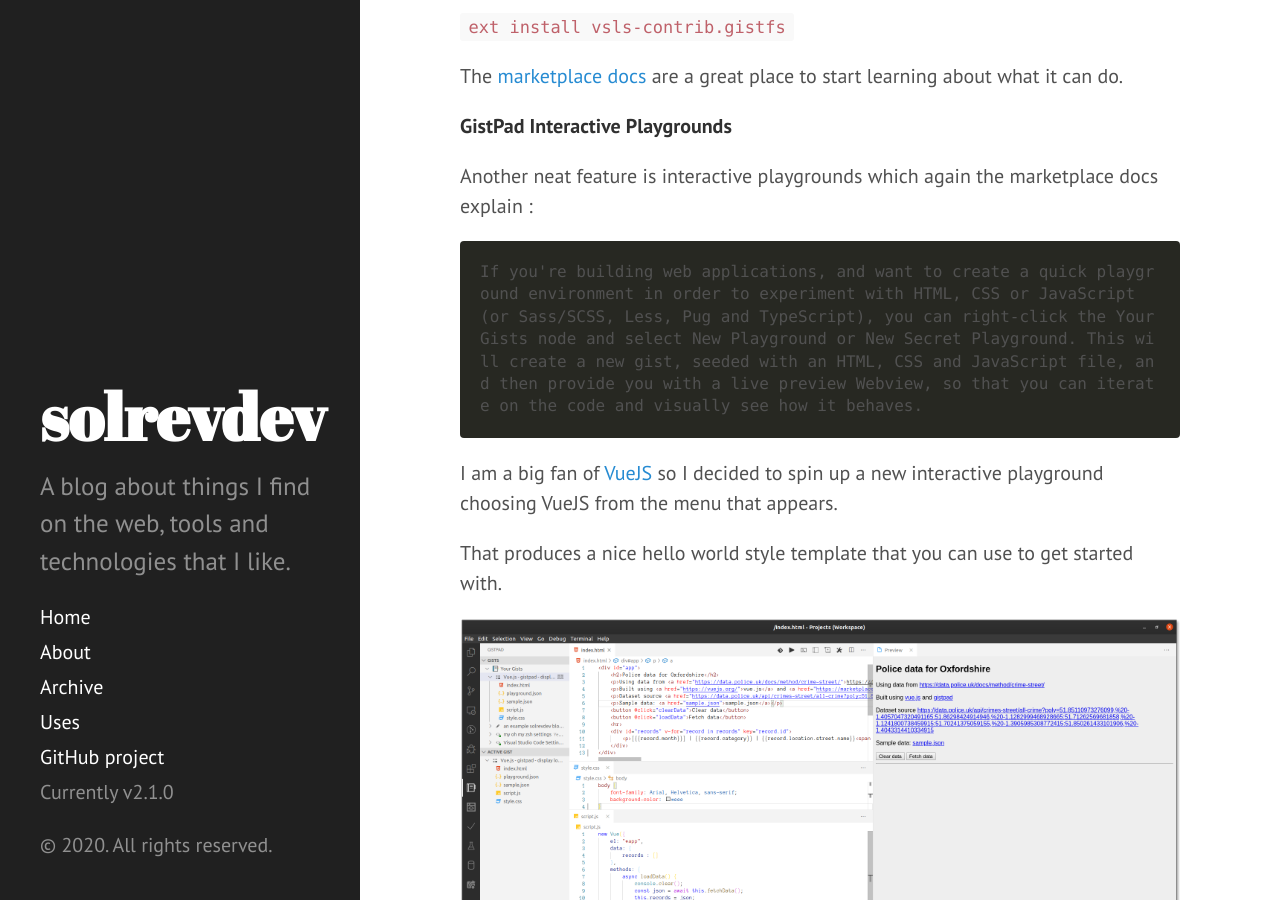
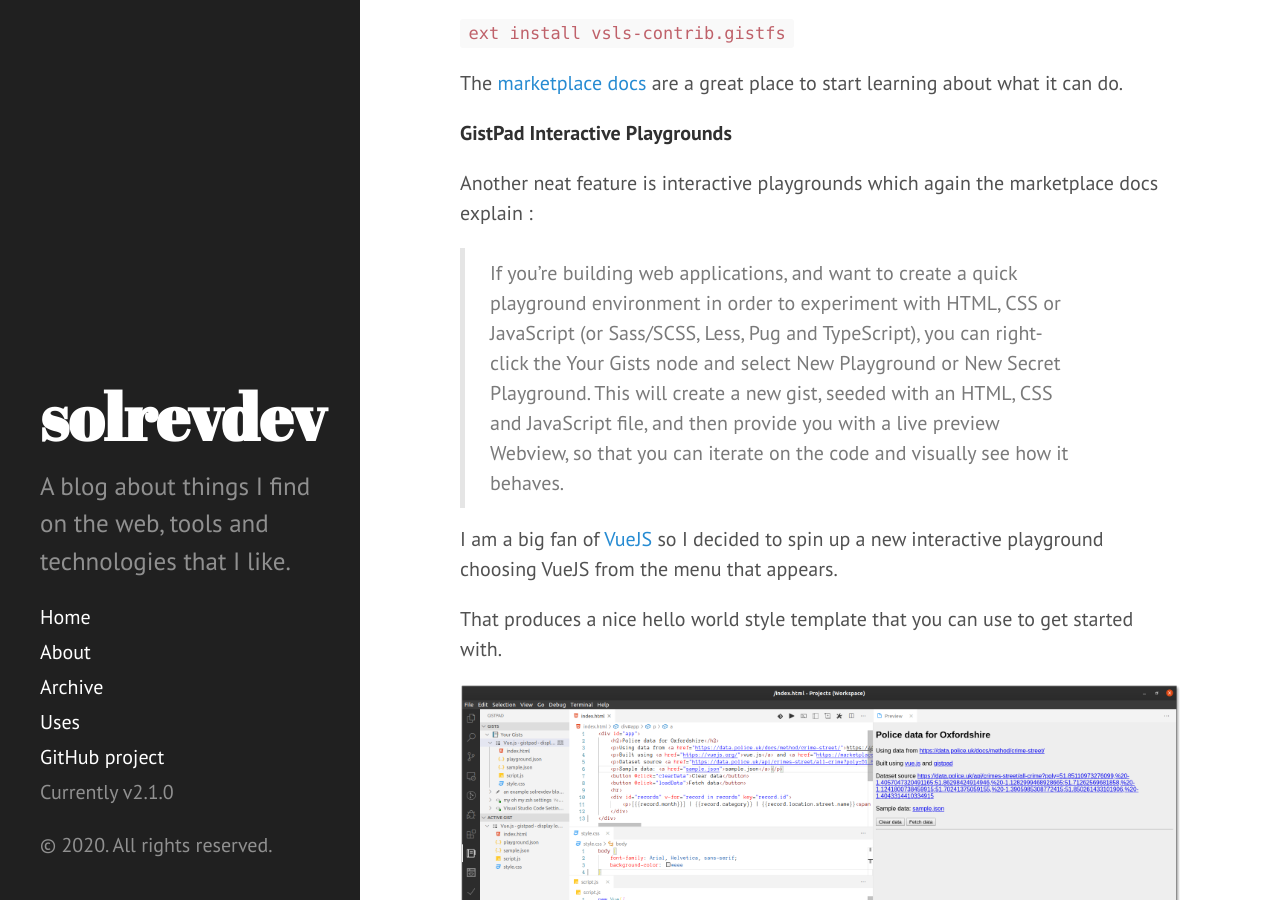
Before and after one commit to solrevdev/solrevdev.github.io, a Jekyll site: the page built from _posts/2020-01-16-vuejs-gistpad-interactive-playground.md, in a window 1280 px wide and 900 px high, scrolled down 878 px. Built offline with Jekyll 4.4.1, drawn with Linux system fonts in a browser that asks for light colours.

```diff
--- a/_posts/2020-01-16-vuejs-gistpad-interactive-playground.md
+++ b/_posts/2020-01-16-vuejs-gistpad-interactive-playground.md
@@ -12,7 +12,7 @@ tags:
 ---
 Recently I installed a VS Code extension called [GistPad](https://marketplace.visualstudio.com/items?itemName=vsls-contrib.gistfs) about which the marketplace docs go on to say:
 
-	GistPad is a Visual Studio Code extension that allows you to manage GitHub Gists entirely within the editor. You can open, create, delete, fork, star and clone gists, and then seamlessly begin editing files as if they were local.
+> GistPad is a Visual Studio Code extension that allows you to manage GitHub Gists entirely within the editor. You can open, create, delete, fork, star and clone gists, and then seamlessly begin editing files as if they were local.
 
 It is a great extension and I am using Gists way more now.
 
@@ -31,7 +31,7 @@ The [marketplace docs](https://marketplace.visualstudio.com/items?itemName=vsls-
 
 Another neat feature is interactive playgrounds which again the marketplace docs explain :
 
-	If you're building web applications, and want to create a quick playground environment in order to experiment with HTML, CSS or JavaScript (or Sass/SCSS, Less, Pug and TypeScript), you can right-click the Your Gists node and select New Playground or New Secret Playground. This will create a new gist, seeded with an HTML, CSS and JavaScript file, and then provide you with a live preview Webview, so that you can iterate on the code and visually see how it behaves.
+> If you're building web applications, and want to create a quick playground environment in order to experiment with HTML, CSS or JavaScript (or Sass/SCSS, Less, Pug and TypeScript), you can right-click the Your Gists node and select New Playground or New Secret Playground. This will create a new gist, seeded with an HTML, CSS and JavaScript file, and then provide you with a live preview Webview, so that you can iterate on the code and visually see how it behaves.
 
 I am a big fan of [VueJS](https://vuejs.org) so I decided to spin up a new interactive playground choosing VueJS from the menu that appears.
 
```
